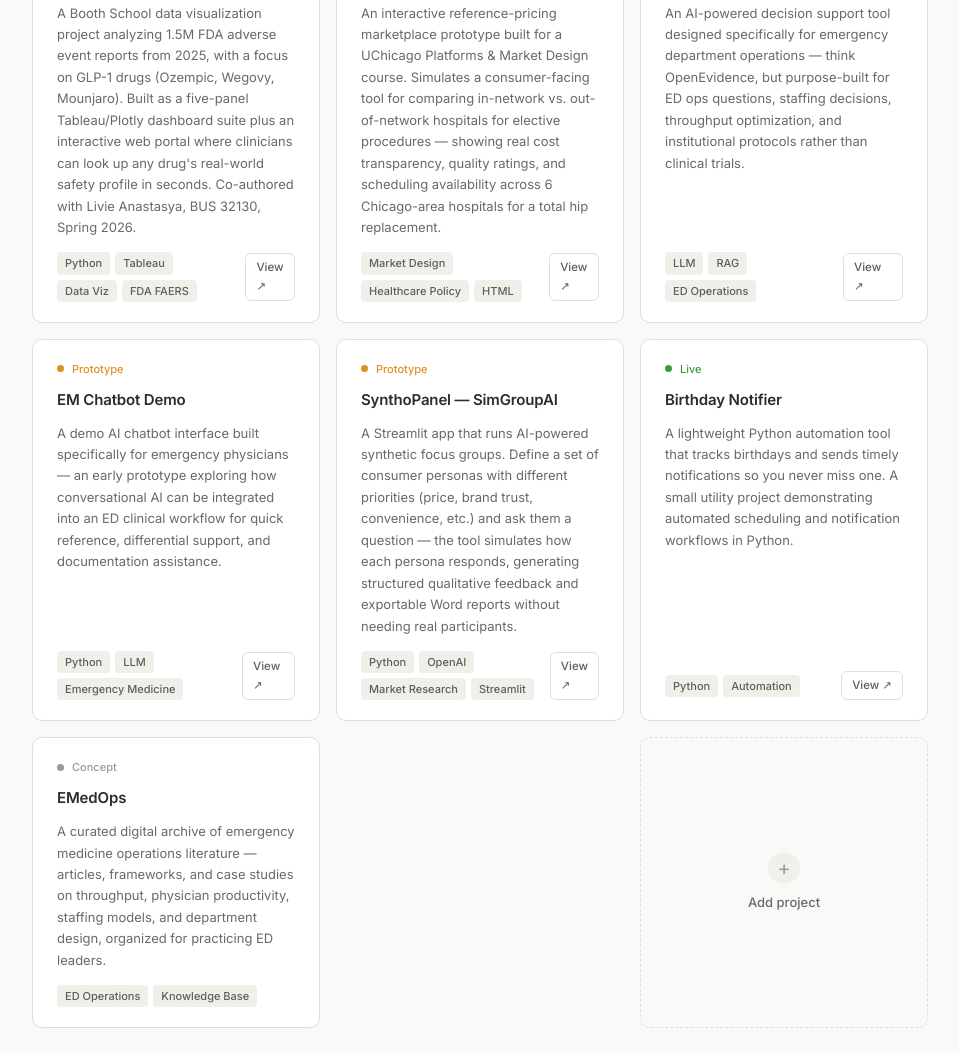
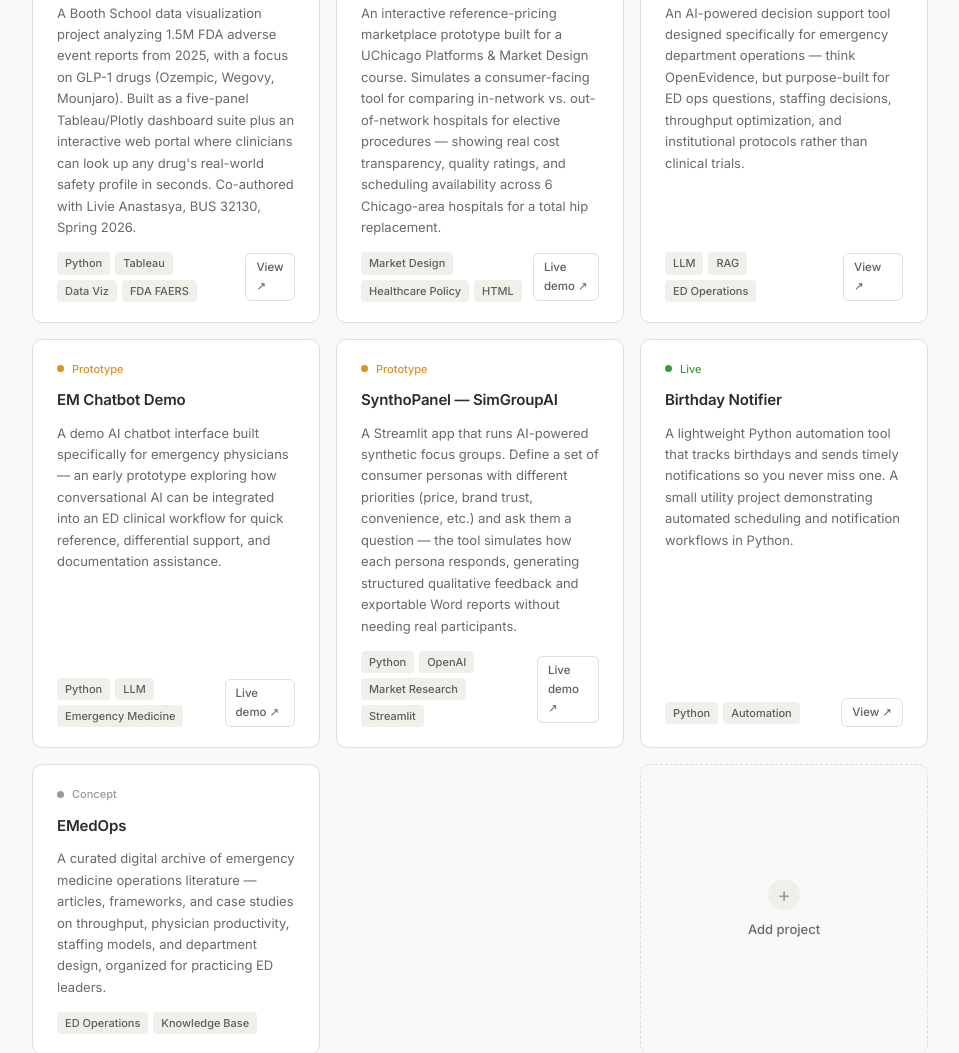
Before and after one commit to douglasmossmd/douglasmossmd.github.io, a plain HTML site: page index.html in a window 1280 px wide. Shown: the part 1561-2614 px from the top of the page, without its empty margins (160-1119 px from the left). Drawn offline with Linux system fonts and the light colour scheme.

Commit message:
Add files via upload

```diff
--- a/index.html
+++ b/index.html
@@ -441,7 +441,7 @@
             <span class="tag">Healthcare Policy</span>
             <span class="tag">HTML</span>
           </div>
-          <a class="btn btn-outline" href="https://github.com/douglasmossmd/healthcare-marketplace-PAMD" target="_blank" style="font-size:11.5px;padding:4px 10px;margin-left:8px;">View ↗</a>
+          <a class="btn btn-outline" href="http://douglasmossmd.com/healthcare-marketplace-PAMD/" target="_blank" style="font-size:11.5px;padding:4px 10px;margin-left:8px;">Live demo ↗</a>
         </div>
       </div>
 
@@ -477,7 +477,7 @@
             <span class="tag">LLM</span>
             <span class="tag">Emergency Medicine</span>
           </div>
-          <a class="btn btn-outline" href="https://github.com/douglasmossmd/em-chatbot-demo" target="_blank" style="font-size:11.5px;padding:4px 10px;margin-left:8px;">View ↗</a>
+          <a class="btn btn-outline" href="https://em-chatbot-demo-cbnnuuvcspp8qyvun78pet.streamlit.app/" target="_blank" style="font-size:11.5px;padding:4px 10px;margin-left:8px;">Live demo ↗</a>
         </div>
       </div>
 
@@ -496,7 +496,7 @@
             <span class="tag">Market Research</span>
             <span class="tag">Streamlit</span>
           </div>
-          <a class="btn btn-outline" href="https://github.com/douglasmossmd/synthopanel" target="_blank" style="font-size:11.5px;padding:4px 10px;margin-left:8px;">View ↗</a>
+          <a class="btn btn-outline" href="https://synthopanel.streamlit.app/" target="_blank" style="font-size:11.5px;padding:4px 10px;margin-left:8px;">Live demo ↗</a>
         </div>
       </div>
 
```
